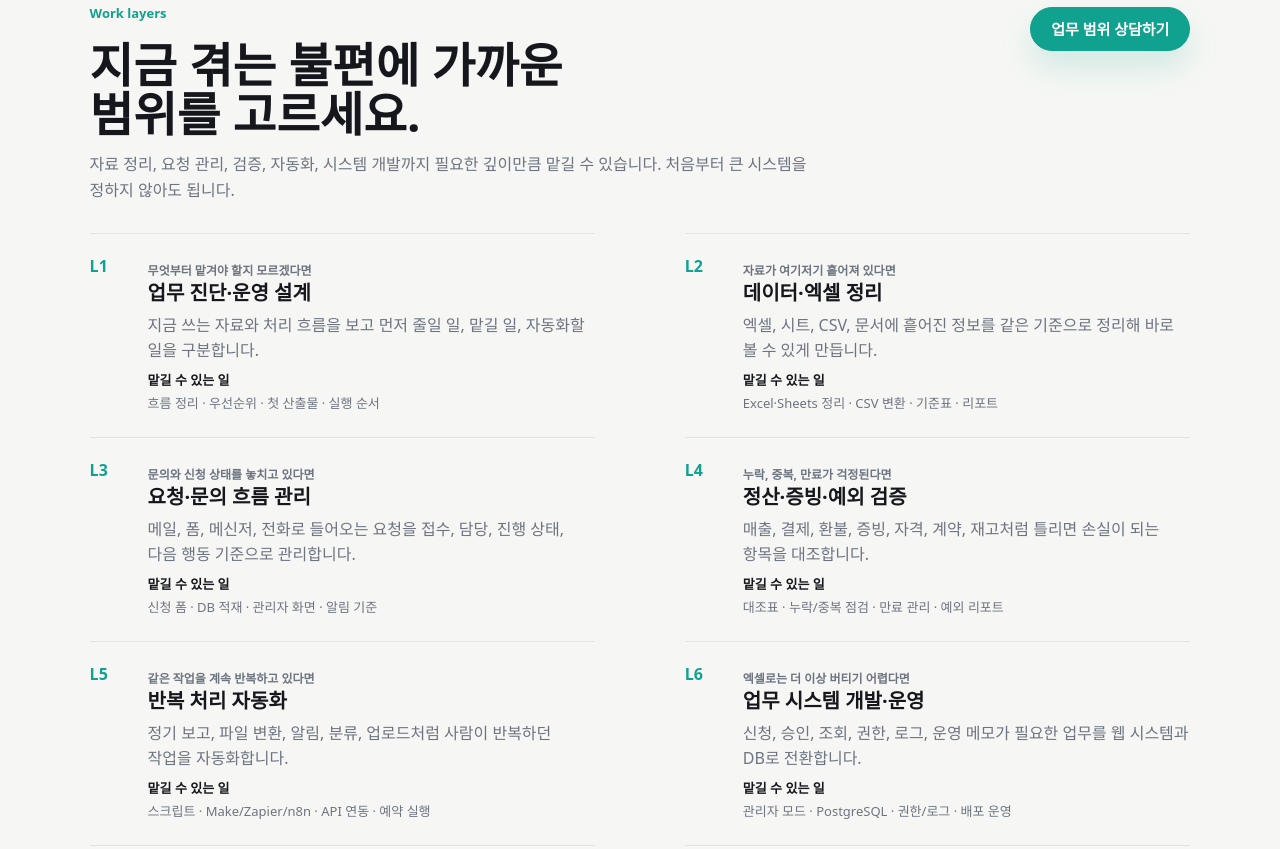
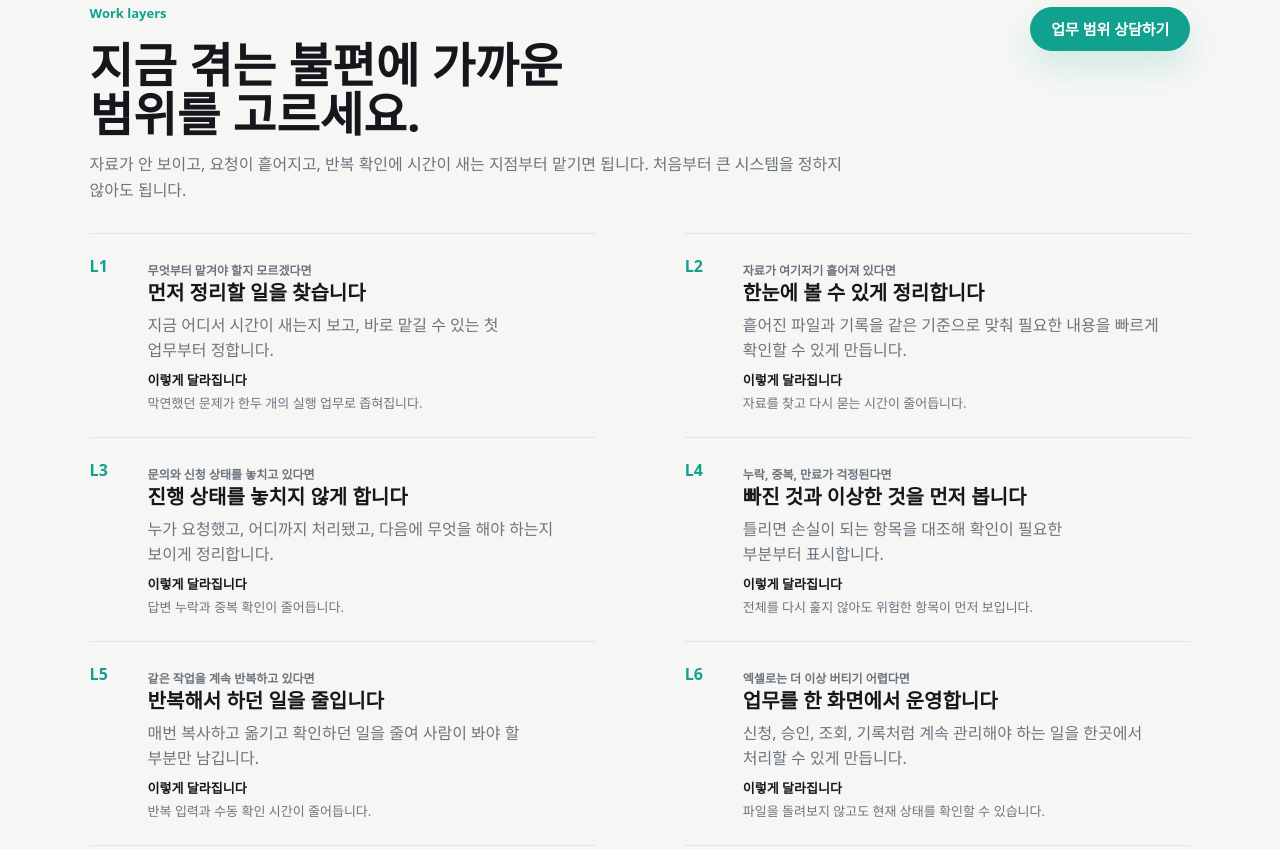
Before and after one commit to sgw0214/winglia-landing, a website: page index.html in a window 1280 px wide. Shown: the part 2376-3225 px from the top of the page. Drawn offline with Linux system fonts and the light colour scheme; a web font is replaced by a local one.

Commit message:
Make work layer copy user-facing

```diff
--- a/index.html
+++ b/index.html
@@ -120,7 +120,7 @@
             <span>04</span>
             <div>
               <h3>반복되는 일을 줄이고 싶을 때</h3>
-              <p>수식, 템플릿, 스크립트, Make·Zapier·n8n 흐름으로 반복 구간을 줄입니다.</p>
+              <p>매번 반복하던 입력, 확인, 전달 과정을 줄여 사람이 봐야 할 일만 남깁니다.</p>
             </div>
           </article>
           <article>
@@ -139,7 +139,7 @@
             <p class="eyebrow">Work layers</p>
             <h2 id="service-title">지금 겪는 불편에 가까운 범위를 고르세요.</h2>
             <p>
-              자료 정리, 요청 관리, 검증, 자동화, 시스템 개발까지 필요한 깊이만큼 맡길 수 있습니다.
+              자료가 안 보이고, 요청이 흩어지고, 반복 확인에 시간이 새는 지점부터 맡기면 됩니다.
               처음부터 큰 시스템을 정하지 않아도 됩니다.
             </p>
           </div>
@@ -150,54 +150,54 @@
             <span class="service-number">L1</span>
             <div class="service-body">
               <p class="service-kicker">무엇부터 맡겨야 할지 모르겠다면</p>
-              <h3>업무 진단·운영 설계</h3>
-              <p>지금 쓰는 자료와 처리 흐름을 보고 먼저 줄일 일, 맡길 일, 자동화할 일을 구분합니다.</p>
-              <p class="service-match"><span>맡길 수 있는 일</span>흐름 정리 · 우선순위 · 첫 산출물 · 실행 순서</p>
+              <h3>먼저 정리할 일을 찾습니다</h3>
+              <p>지금 어디서 시간이 새는지 보고, 바로 맡길 수 있는 첫 업무부터 정합니다.</p>
+              <p class="service-match"><span>이렇게 달라집니다</span>막연했던 문제가 한두 개의 실행 업무로 좁혀집니다.</p>
             </div>
           </article>
           <article class="service-item">
             <span class="service-number">L2</span>
             <div class="service-body">
               <p class="service-kicker">자료가 여기저기 흩어져 있다면</p>
-              <h3>데이터·엑셀 정리</h3>
-              <p>엑셀, 시트, CSV, 문서에 흩어진 정보를 같은 기준으로 정리해 바로 볼 수 있게 만듭니다.</p>
-              <p class="service-match"><span>맡길 수 있는 일</span>Excel·Sheets 정리 · CSV 변환 · 기준표 · 리포트</p>
+              <h3>한눈에 볼 수 있게 정리합니다</h3>
+              <p>흩어진 파일과 기록을 같은 기준으로 맞춰 필요한 내용을 빠르게 확인할 수 있게 만듭니다.</p>
+              <p class="service-match"><span>이렇게 달라집니다</span>자료를 찾고 다시 묻는 시간이 줄어듭니다.</p>
             </div>
           </article>
           <article class="service-item">
             <span class="service-number">L3</span>
             <div class="service-body">
               <p class="service-kicker">문의와 신청 상태를 놓치고 있다면</p>
-              <h3>요청·문의 흐름 관리</h3>
-              <p>메일, 폼, 메신저, 전화로 들어오는 요청을 접수, 담당, 진행 상태, 다음 행동 기준으로 관리합니다.</p>
-              <p class="service-match"><span>맡길 수 있는 일</span>신청 폼 · DB 적재 · 관리자 화면 · 알림 기준</p>
+              <h3>진행 상태를 놓치지 않게 합니다</h3>
+              <p>누가 요청했고, 어디까지 처리됐고, 다음에 무엇을 해야 하는지 보이게 정리합니다.</p>
+              <p class="service-match"><span>이렇게 달라집니다</span>답변 누락과 중복 확인이 줄어듭니다.</p>
             </div>
           </article>
           <article class="service-item">
             <span class="service-number">L4</span>
             <div class="service-body">
               <p class="service-kicker">누락, 중복, 만료가 걱정된다면</p>
-              <h3>정산·증빙·예외 검증</h3>
-              <p>매출, 결제, 환불, 증빙, 자격, 계약, 재고처럼 틀리면 손실이 되는 항목을 대조합니다.</p>
-              <p class="service-match"><span>맡길 수 있는 일</span>대조표 · 누락/중복 점검 · 만료 관리 · 예외 리포트</p>
+              <h3>빠진 것과 이상한 것을 먼저 봅니다</h3>
+              <p>틀리면 손실이 되는 항목을 대조해 확인이 필요한 부분부터 표시합니다.</p>
+              <p class="service-match"><span>이렇게 달라집니다</span>전체를 다시 훑지 않아도 위험한 항목이 먼저 보입니다.</p>
             </div>
           </article>
           <article class="service-item">
             <span class="service-number">L5</span>
             <div class="service-body">
               <p class="service-kicker">같은 작업을 계속 반복하고 있다면</p>
-              <h3>반복 처리 자동화</h3>
-              <p>정기 보고, 파일 변환, 알림, 분류, 업로드처럼 사람이 반복하던 작업을 자동화합니다.</p>
-              <p class="service-match"><span>맡길 수 있는 일</span>스크립트 · Make/Zapier/n8n · API 연동 · 예약 실행</p>
+              <h3>반복해서 하던 일을 줄입니다</h3>
+              <p>매번 복사하고 옮기고 확인하던 일을 줄여 사람이 봐야 할 부분만 남깁니다.</p>
+              <p class="service-match"><span>이렇게 달라집니다</span>반복 입력과 수동 확인 시간이 줄어듭니다.</p>
             </div>
           </article>
           <article class="service-item">
             <span class="service-number">L6</span>
             <div class="service-body">
               <p class="service-kicker">엑셀로는 더 이상 버티기 어렵다면</p>
-              <h3>업무 시스템 개발·운영</h3>
-              <p>신청, 승인, 조회, 권한, 로그, 운영 메모가 필요한 업무를 웹 시스템과 DB로 전환합니다.</p>
-              <p class="service-match"><span>맡길 수 있는 일</span>관리자 모드 · PostgreSQL · 권한/로그 · 배포 운영</p>
+              <h3>업무를 한 화면에서 운영합니다</h3>
+              <p>신청, 승인, 조회, 기록처럼 계속 관리해야 하는 일을 한곳에서 처리할 수 있게 만듭니다.</p>
+              <p class="service-match"><span>이렇게 달라집니다</span>파일을 돌려보지 않고도 현재 상태를 확인할 수 있습니다.</p>
             </div>
           </article>
         </div>
@@ -210,7 +210,7 @@
         </div>
         <div class="output-lines">
           <p><span>정리 리포트</span>무엇이 막혔고 어떤 기준으로 처리했는지 남깁니다.</p>
-          <p><span>작업 파일</span>엑셀, 시트, CSV, 스크립트처럼 바로 다시 쓸 수 있는 형태로 전달합니다.</p>
+          <p><span>작업 결과</span>바로 확인하고 이어서 쓸 수 있는 형태로 전달합니다.</p>
           <p><span>다음 기준</span>반복할 일, 자동화할 일, 확인 주기를 짧게 정리합니다.</p>
         </div>
       </section>
```
